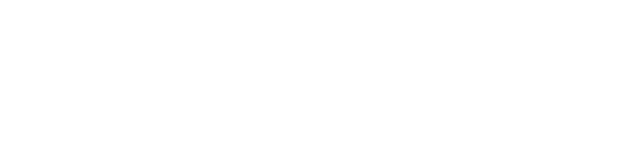
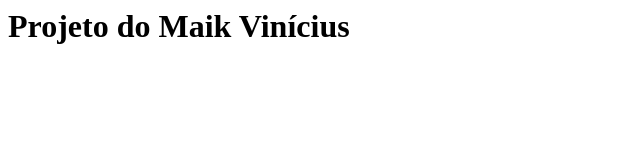
Before and after one commit to maikvinicius/curso-git, a plain HTML site: page index.html in a window 1280 px wide. Shown: the whole page, without its empty margins (0-640 px from the left). Drawn offline with Linux system fonts and the light colour scheme.

Commit message:
Título da página

```diff
--- a/index.html
+++ b/index.html
@@ -3,6 +3,7 @@
   <head>
   </head>
   <body>
+    <h1>Projeto do Maik Vinícius</h1>
   </body>
 
 </html>
```
